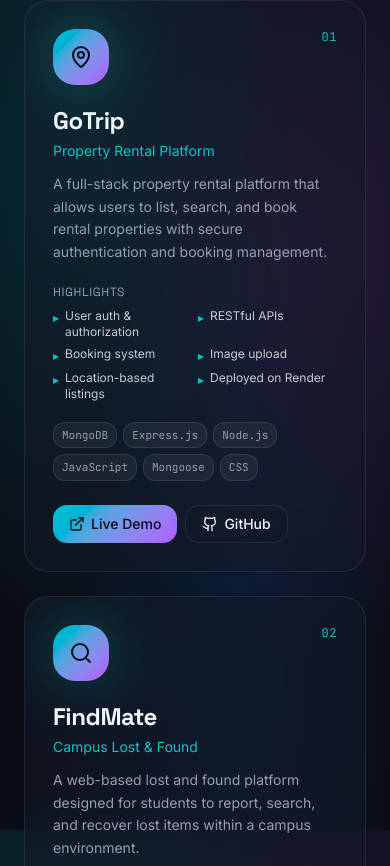
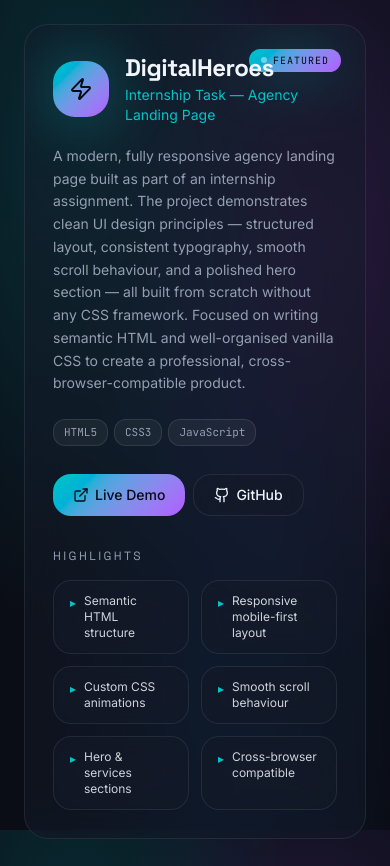
Before and after one commit to Yash-kitcoek/Portfolio, a React (Vite) app: page / in a window 390 px wide. Shown: the part 5078-5944 px from the top of the page. Built offline with nearby package versions, Linux system fonts and the light colour scheme.

Commit message:
Update projects section with proper descriptions

```diff
--- a/src/components/portfolio/Projects.tsx
+++ b/src/components/portfolio/Projects.tsx
@@ -1,29 +1,159 @@
 import { motion } from "framer-motion";
 import { Section } from "./Section";
-import { ExternalLink, Github, MapPin, Search } from "lucide-react";
+import { ExternalLink, Github, MapPin, Search, Zap } from "lucide-react";
+
+const featured = {
+  title: "DigitalHeroes",
+  tag: "Internship Task — Agency Landing Page",
+  description:
+    "A modern, fully responsive agency landing page built as part of an internship assignment. The project demonstrates clean UI design principles — structured layout, consistent typography, smooth scroll behaviour, and a polished hero section — all built from scratch without any CSS framework. Focused on writing semantic HTML and well-organised vanilla CSS to create a professional, cross-browser-compatible product.",
+  tech: ["HTML5", "CSS3", "JavaScript"],
+  features: [
+    "Semantic HTML structure",
+    "Responsive mobile-first layout",
+    "Custom CSS animations",
+    "Smooth scroll behaviour",
+    "Hero & services sections",
+    "Cross-browser compatible",
+  ],
+  icon: Zap,
+  demo: "https://yash-kitcoek.github.io/DigitalHeroes-Task/",
+  github: "https://github.com/Yash-kitcoek/DigitalHeroes-Task",
+};
 
 const projects = [
   {
     title: "GoTrip",
-    tag: "Property Rental Platform",
-    description: "A full-stack property rental platform that allows users to list, search, and book rental properties with secure authentication and booking management.",
-    tech: ["MongoDB", "Express.js", "Node.js", "JavaScript", "Mongoose", "CSS"],
-    features: ["User auth & authorization", "RESTful APIs", "Booking system", "Image upload", "Location-based listings", "Deployed on Render"],
+    tag: "Full-Stack Property Rental Platform",
+    description:
+      "A full-stack property rental web app where users can list, browse, and book rental properties. Implements complete CRUD operations, session-based authentication with Passport.js, cloud image uploads via Cloudinary, and map-based listings using Mapbox — all deployed on Render.",
+    tech: ["MongoDB", "Express.js", "Node.js", "JavaScript", "Mongoose", "Cloudinary", "Mapbox", "CSS"],
+    features: [
+      "Session-based auth (Passport.js)",
+      "Full CRUD for listings",
+      "Cloudinary image uploads",
+      "Mapbox location display",
+      "Review & rating system",
+      "Deployed on Render",
+    ],
     icon: MapPin,
+    demo: "#",
+    github: "https://github.com/Yash-kitcoek/GoTrip",
   },
   {
     title: "FindMate",
-    tag: "Campus Lost & Found",
-    description: "A web-based lost and found platform designed for students to report, search, and recover lost items within a campus environment.",
-    tech: ["MongoDB", "Express.js", "Node.js", "Bootstrap", "JavaScript"],
-    features: ["Role-based authentication", "Item tracking system", "Search & filtering", "Image uploads", "REST APIs", "Responsive UI"],
+    tag: "Campus Lost & Found Portal",
+    description:
+      "A role-based web portal that lets students report lost items and search for found ones within a campus environment. Built with the MVC pattern using Node.js and MongoDB, it features separate admin and student dashboards, image upload support, and a keyword-based search system.",
+    tech: ["MongoDB", "Express.js", "Node.js", "Bootstrap", "JavaScript", "Mongoose"],
+    features: [
+      "Role-based auth (Admin / Student)",
+      "MVC architecture",
+      "Item reporting & tracking",
+      "Keyword search & filter",
+      "Image upload support",
+      "Responsive Bootstrap UI",
+    ],
     icon: Search,
+    demo: "#",
+    github: "https://github.com/Yash-kitcoek/FindMate",
   },
 ];
 
 export function Projects() {
   return (
-    <Section id="projects" eyebrow="Projects" title="Featured Work" subtitle="A few things I've built recently.">
+    <Section
+      id="projects"
+      eyebrow="Projects"
+      title="Featured Work"
+      subtitle="A selection of things I've designed, built, and shipped."
+    >
+      {/* ── Featured project — full-width card ── */}
+      <motion.article
+        initial={{ opacity: 0, y: 30 }}
+        whileInView={{ opacity: 1, y: 0 }}
+        viewport={{ once: true }}
+        transition={{ duration: 0.6 }}
+        className="group relative glass rounded-3xl p-7 md:p-10 overflow-hidden hover:-translate-y-1 transition-all duration-500 mb-8"
+      >
+        {/* glow on hover */}
+        <div className="absolute -top-24 -right-24 w-96 h-96 bg-gradient-primary rounded-full blur-3xl opacity-0 group-hover:opacity-20 transition-opacity duration-700" />
+
+        {/* Featured badge */}
+        <div className="absolute top-6 right-6 inline-flex items-center gap-1.5 bg-gradient-primary text-primary-foreground text-[10px] font-mono uppercase tracking-widest px-3 py-1 rounded-full shadow-glow">
+          <span className="w-1.5 h-1.5 rounded-full bg-white/80 animate-pulse" />
+          Featured
+        </div>
+
+        <div className="relative md:grid md:grid-cols-2 md:gap-12 md:items-start">
+          {/* Left — info */}
+          <div>
+            <div className="flex items-center gap-4 mb-5">
+              <div className="w-14 h-14 rounded-2xl bg-gradient-primary grid place-items-center shadow-glow shrink-0">
+                <featured.icon className="w-6 h-6 text-primary-foreground" />
+              </div>
+              <div>
+                <h3 className="font-display text-2xl font-bold leading-tight">{featured.title}</h3>
+                <p className="text-sm text-primary mt-0.5">{featured.tag}</p>
+              </div>
+            </div>
+
+            <p className="text-muted-foreground text-sm leading-relaxed mb-6">
+              {featured.description}
+            </p>
+
+            <div className="flex flex-wrap gap-1.5 mb-7">
+              {featured.tech.map((t) => (
+                <span
+                  key={t}
+                  className="text-[11px] px-2.5 py-1 rounded-md bg-white/5 border border-white/10 font-mono text-muted-foreground"
+                >
+                  {t}
+                </span>
+              ))}
+            </div>
+
+            <div className="flex gap-2">
+              <a
+                href={featured.demo}
+                target="_blank"
+                rel="noreferrer"
+                className="inline-flex items-center gap-1.5 bg-gradient-primary text-primary-foreground px-5 py-2.5 rounded-xl text-sm font-medium hover:shadow-glow transition-all"
+              >
+                <ExternalLink className="w-4 h-4" /> Live Demo
+              </a>
+              <a
+                href={featured.github}
+                target="_blank"
+                rel="noreferrer"
+                className="inline-flex items-center gap-1.5 glass px-5 py-2.5 rounded-xl text-sm font-medium hover:bg-white/10 transition-colors"
+              >
+                <Github className="w-4 h-4" /> GitHub
+              </a>
+            </div>
+          </div>
+
+          {/* Right — highlights */}
+          <div className="mt-8 md:mt-0">
+            <h4 className="text-xs uppercase tracking-[0.2em] text-muted-foreground mb-4">
+              Highlights
+            </h4>
+            <ul className="grid grid-cols-2 gap-3">
+              {featured.features.map((f) => (
+                <li
+                  key={f}
+                  className="glass rounded-xl px-4 py-3 text-xs text-foreground/85 flex items-start gap-2"
+                >
+                  <span className="text-primary mt-0.5 shrink-0">▸</span>
+                  {f}
+                </li>
+              ))}
+            </ul>
+          </div>
+        </div>
+      </motion.article>
+
+      {/* ── Other projects — 2-col grid ── */}
       <div className="grid md:grid-cols-2 gap-6">
         {projects.map((p, i) => (
           <motion.article
@@ -31,27 +161,34 @@ export function Projects() {
             initial={{ opacity: 0, y: 30 }}
             whileInView={{ opacity: 1, y: 0 }}
             viewport={{ once: true }}
-            transition={{ duration: 0.6, delay: i * 0.1 }}
+            transition={{ duration: 0.6, delay: i * 0.12 }}
             className="group relative glass rounded-3xl p-7 overflow-hidden hover:-translate-y-2 transition-all duration-500"
           >
             <div className="absolute -top-20 -right-20 w-60 h-60 bg-gradient-primary rounded-full blur-3xl opacity-0 group-hover:opacity-30 transition-opacity duration-500" />
+
             <div className="relative">
               <div className="flex items-start justify-between mb-5">
                 <div className="w-14 h-14 rounded-2xl bg-gradient-primary grid place-items-center shadow-glow">
                   <p.icon className="w-6 h-6 text-primary-foreground" />
                 </div>
-                <span className="text-xs font-mono text-primary uppercase tracking-wider">0{i + 1}</span>
+                <span className="text-xs font-mono text-primary uppercase tracking-wider">
+                  0{i + 1}
+                </span>
               </div>
+
               <h3 className="font-display text-2xl font-bold mb-1">{p.title}</h3>
               <p className="text-sm text-primary mb-3">{p.tag}</p>
               <p className="text-muted-foreground text-sm mb-5 leading-relaxed">{p.description}</p>
 
               <div className="mb-5">
-                <h4 className="text-xs uppercase tracking-wider text-muted-foreground mb-2">Highlights</h4>
+                <h4 className="text-xs uppercase tracking-wider text-muted-foreground mb-2">
+                  Highlights
+                </h4>
                 <ul className="grid grid-cols-2 gap-1.5">
                   {p.features.map((f) => (
                     <li key={f} className="text-xs text-foreground/80 flex items-start gap-1.5">
-                      <span className="text-primary mt-0.5">▸</span>{f}
+                      <span className="text-primary mt-0.5">▸</span>
+                      {f}
                     </li>
                   ))}
                 </ul>
@@ -59,15 +196,30 @@ export function Projects() {
 
               <div className="flex flex-wrap gap-1.5 mb-6">
                 {p.tech.map((t) => (
-                  <span key={t} className="text-[11px] px-2 py-1 rounded-md bg-white/5 border border-white/10 font-mono text-muted-foreground">{t}</span>
+                  <span
+                    key={t}
+                    className="text-[11px] px-2 py-1 rounded-md bg-white/5 border border-white/10 font-mono text-muted-foreground"
+                  >
+                    {t}
+                  </span>
                 ))}
               </div>
 
               <div className="flex gap-2">
-                <a href="#" className="inline-flex items-center gap-1.5 bg-gradient-primary text-primary-foreground px-4 py-2 rounded-lg text-sm font-medium hover:shadow-glow transition-all">
+                <a
+                  href={p.demo}
+                  target="_blank"
+                  rel="noreferrer"
+                  className="inline-flex items-center gap-1.5 bg-gradient-primary text-primary-foreground px-4 py-2 rounded-lg text-sm font-medium hover:shadow-glow transition-all"
+                >
                   <ExternalLink className="w-4 h-4" /> Live Demo
                 </a>
-                <a href="#" className="inline-flex items-center gap-1.5 glass px-4 py-2 rounded-lg text-sm font-medium hover:bg-white/10 transition-colors">
+                <a
+                  href={p.github}
+                  target="_blank"
+                  rel="noreferrer"
+                  className="inline-flex items-center gap-1.5 glass px-4 py-2 rounded-lg text-sm font-medium hover:bg-white/10 transition-colors"
+                >
                   <Github className="w-4 h-4" /> GitHub
                 </a>
               </div>
```
Also changed, not shown: 1 other file (tests, documents, lock files or other folders).
